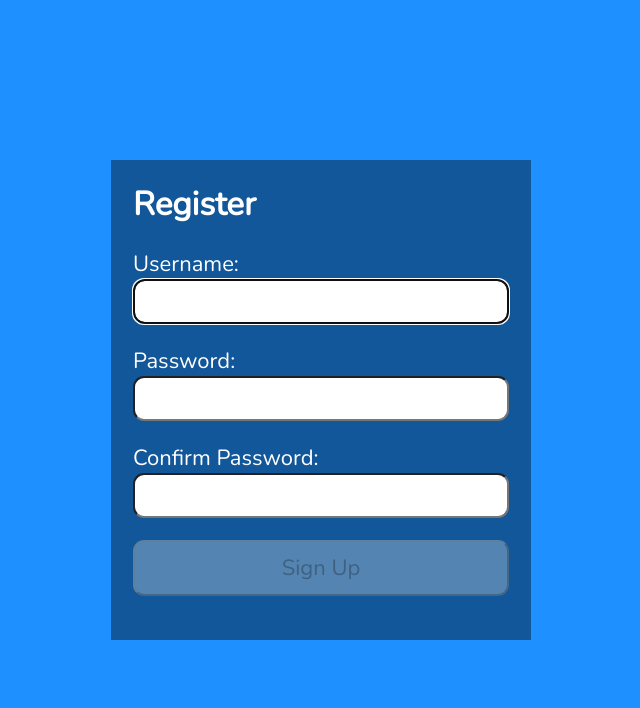
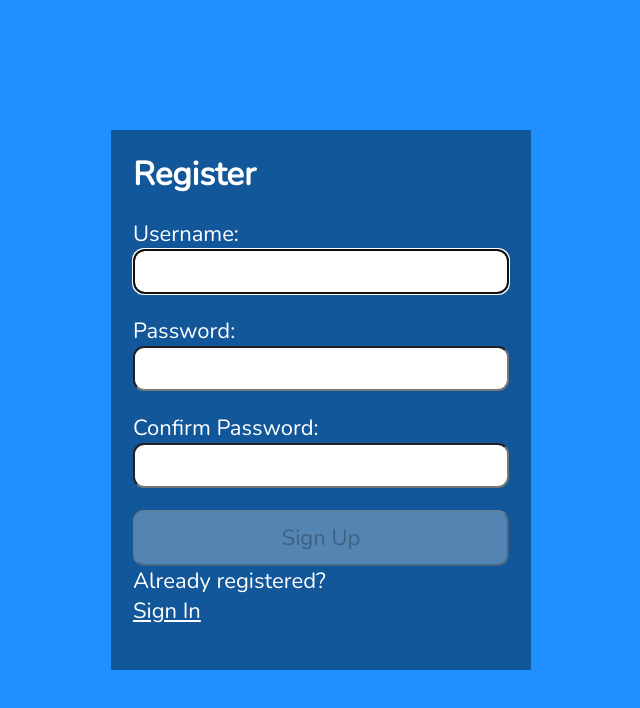
Before and after one commit to siddhantmendhe/AuthenticationApp, a React (Create React App) app in the folder authenticationapp/: page / in a window 1280 px wide. Shown: the top 708 px of the page, without its empty margins (319-959 px from the left). Built offline with nearby package versions, Linux system fonts and the light colour scheme.

Commit message:
creating handlesubmit function

```diff
--- a/authenticationapp/src/Register.js
+++ b/authenticationapp/src/Register.js
@@ -49,11 +49,24 @@ const Register = () => {
 
   }, [user,pwd, matchPwd])
 
+  const handleSubmit=(e)=>{
+    e.preventDefault();
+    // if button ebabled with JS hack
+    const v1= USER_REGEX.test(user);
+    const v2=PWD_REGEX.test(pwd);
+    if(!v1||!v2){
+      setErrMsg("Invalid Entry")
+      return;
+    }
+    setSuccess(true);
+
+  }
+
   return (
     <section>
       <p ref={errRef} className={errMsg?"errmsg": "offscreen"} aria-live="assertive">{errMsg}</p>
       <h1> Register</h1>
-      <form>
+      <form onSubmit={handleSubmit}>
         <label htmlFor="username">
           Username:
           <span className={validName? "valid": "hide"}>
@@ -138,6 +151,13 @@ const Register = () => {
 
         </p>
         <button disabled={!validName || !validPwd || !validMatch? true: false}>Sign Up</button>
+        <p>
+                        Already registered?<br />
+                        <span className="line">
+                            {/*put router link here*/}
+                            <a href="#">Sign In</a>
+                        </span>
+                    </p>
       </form>
 
     </section>
```
